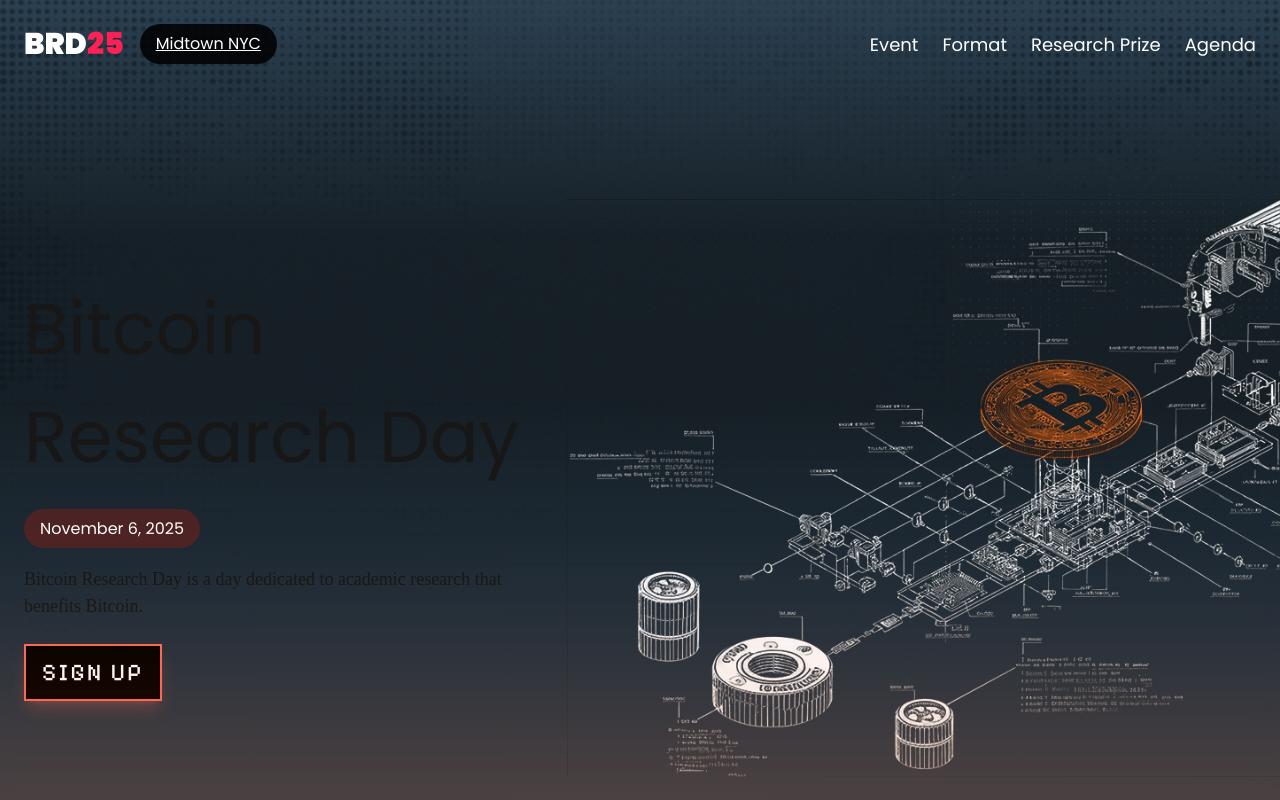
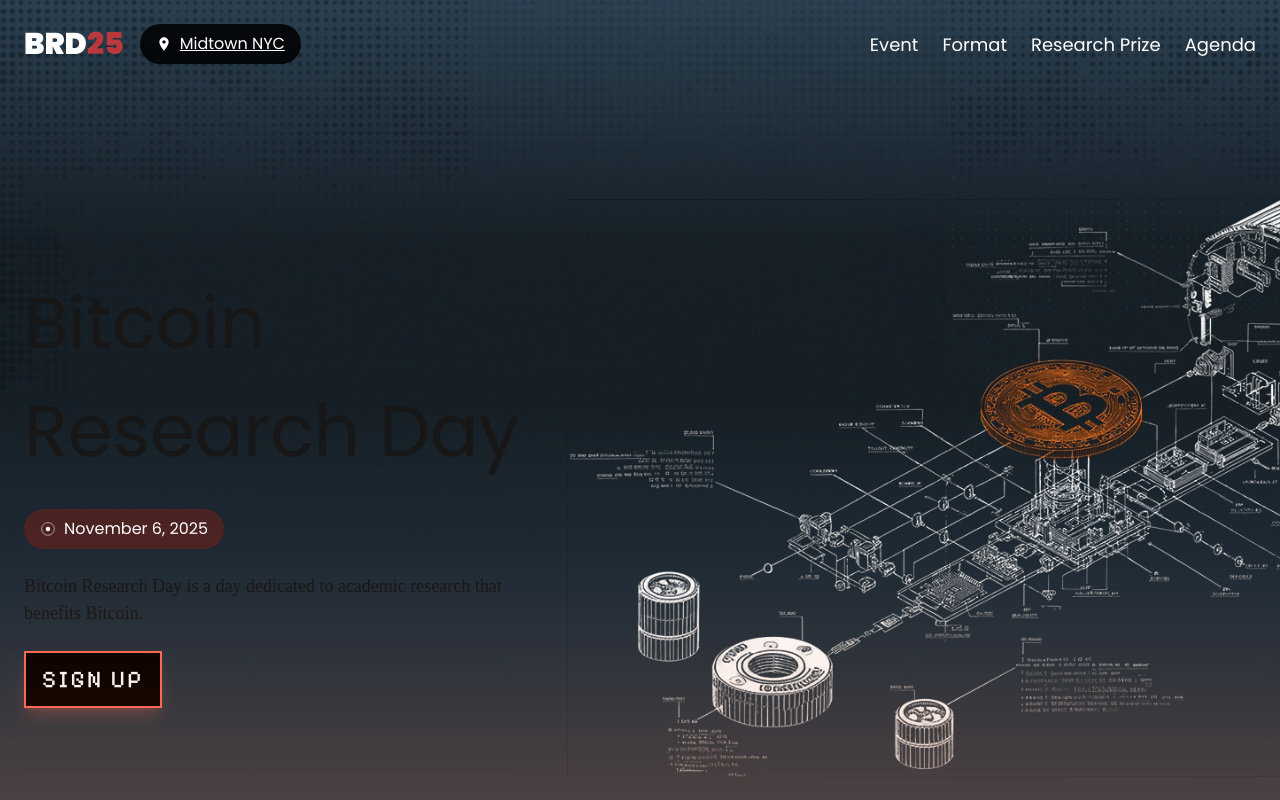
Before and after one commit to chaincodelabs/brd-website, a Next.js app: page / in a window 1280 px wide. Shown: the top 800 px of the page. Built offline with nearby package versions, Linux system fonts and the light colour scheme.

Commit message:
styling updates

```diff
--- a/app/page.tsx
+++ b/app/page.tsx
@@ -76,7 +76,7 @@
             </div>
           </div>
         </div>
-        <div id="format" className="flex flex-col gap-6 px-6 py-20 pb-0">
+        <div id="format" className="flex flex-col gap-6 px-6 py-20 pb-0 max-w-7xl mx-auto">
           <FormatContent />
         </div>
         <div id="prize" className="p-6 md:py-16 lg:py-30 flex flex-col gap-6">
@@ -120,11 +120,11 @@
             />
           ))}
         </div>
-        <div id="final-message" className="p-6">
+        <div id="final-message" className="p-6 max-w-3xl mx-auto text-center py-48 flex flex-col gap-10 items-center text-xl">
           <FinalMessageContent />
         </div>
       </main>
-      <footer className="p-6">
+      <footer className="p-6 pb-12 px-12">
         <ul className="md:flex md:flex-row gap-4 w-full justify-between">
           {footerMenu.map((item, index) => (
             <li key={index}>
--- a/components/Header.tsx
+++ b/components/Header.tsx
@@ -34,8 +34,8 @@
         <header className="flex flex-col font-sans gap-2 lg:flex-row items-center lg:justify-between relative z-1">
             <div className="flex flex-row justify-between w-full items-center p-6 lg:basis-1/3">
                 <div className="flex flex-row gap-4 items-center w-full">
-                    <Link href="/" className="font-sans font-black !text-white text-3xl !no-underline">BRD<span className="text-rose-500">25</span></Link>
-                    <Pill text="Midtown NYC" uri="https://chaincode.com" />
+                    <Link href="/" className="font-sans font-black !text-white text-3xl !no-underline">BRD<span className="text-[#BB393C]">25</span></Link>
+                    <Pill text="Midtown NYC" uri="https://chaincode.com" icon="/location.svg" />
 
                 </div>
                 <button
--- a/components/Pill.tsx
+++ b/components/Pill.tsx
@@ -2,6 +2,7 @@
     text: string;
     uri?: string;
     color?: "black" | "red";
+    icon?: string;
 }
 
 export default function Pill(props:PillProps){
@@ -18,19 +19,28 @@
         }
     }
 
-    const styling = `${bgColor} text-base rounded-full px-4 py-2 font-sans !text-white text-nowrap`
+    const styling = `${bgColor} text-base rounded-full px-4 py-2 font-sans !text-white text-nowrap w-auto inline-block`
+
+    const content = (
+        <span className="flex flex-row items-center gap-2">
+            {props.icon && (
+                <img src={props.icon} alt="" className="w-4 h-4" />
+            )}
+            {props.text}
+        </span>
+    )
 
     if(props.uri) {
         return(
             <a href={props.uri} className={styling}>
-                {props.text}
+                {content}
             </a>
         )
     }
 
     return(
-        <span className={styling}>
-            {props.text}
-        </span>
+        <div className={styling}>
+            {content}
+        </div>
     )
 }
--- a/content/hero.mdx
+++ b/content/hero.mdx
@@ -4,7 +4,7 @@
 # Bitcoin Research&nbsp;Day
 
 <div>
-    <Pill text="November 6, 2025" color="red" />
+    <Pill text="November 6, 2025" color="red" icon="/pulse.svg" />
 </div>
 
 Bitcoin Research Day is a day dedicated to academic research that benefits Bitcoin.
```
Also changed, not shown: public/location.svg (added), public/pulse.svg (added).
